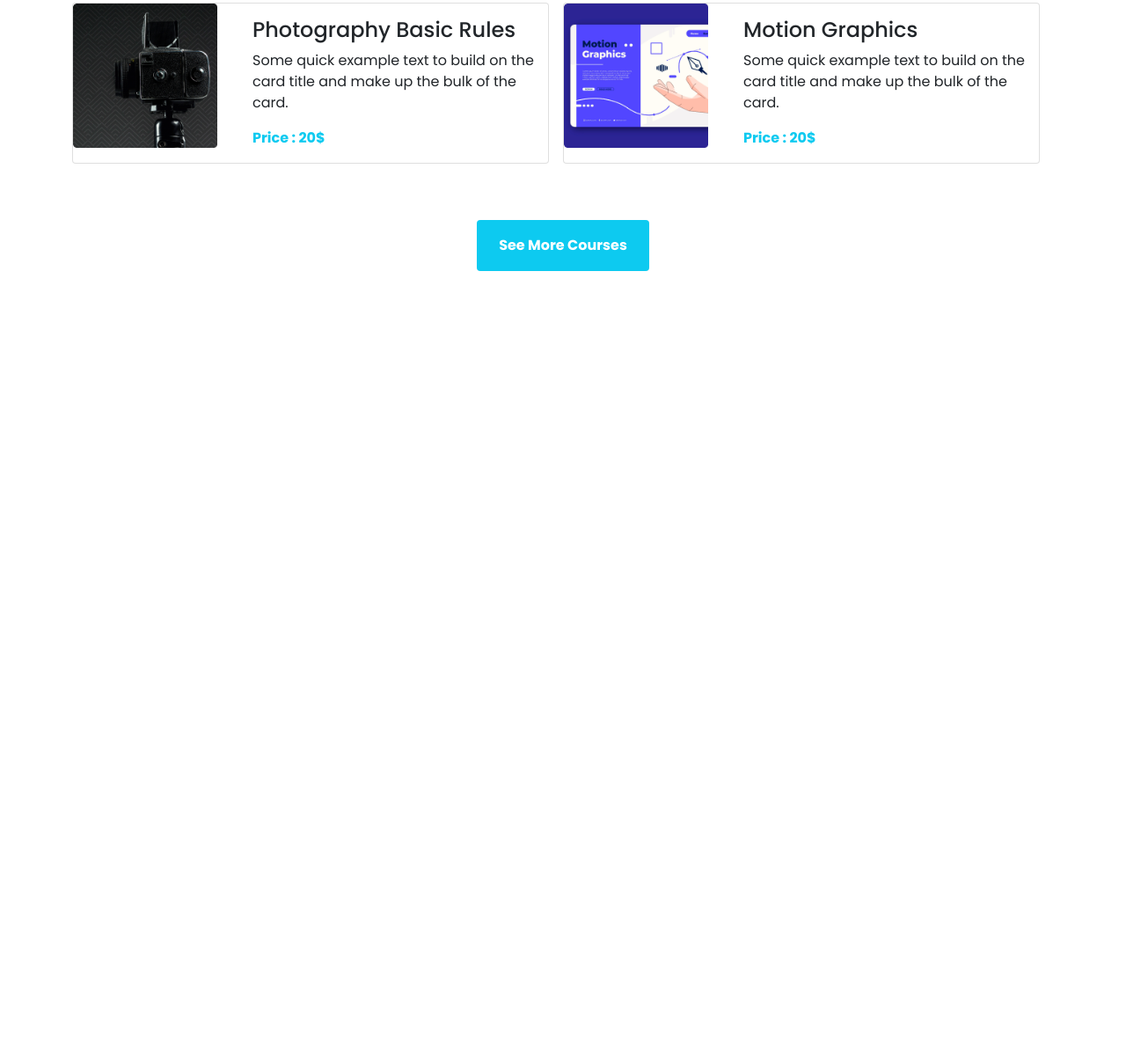
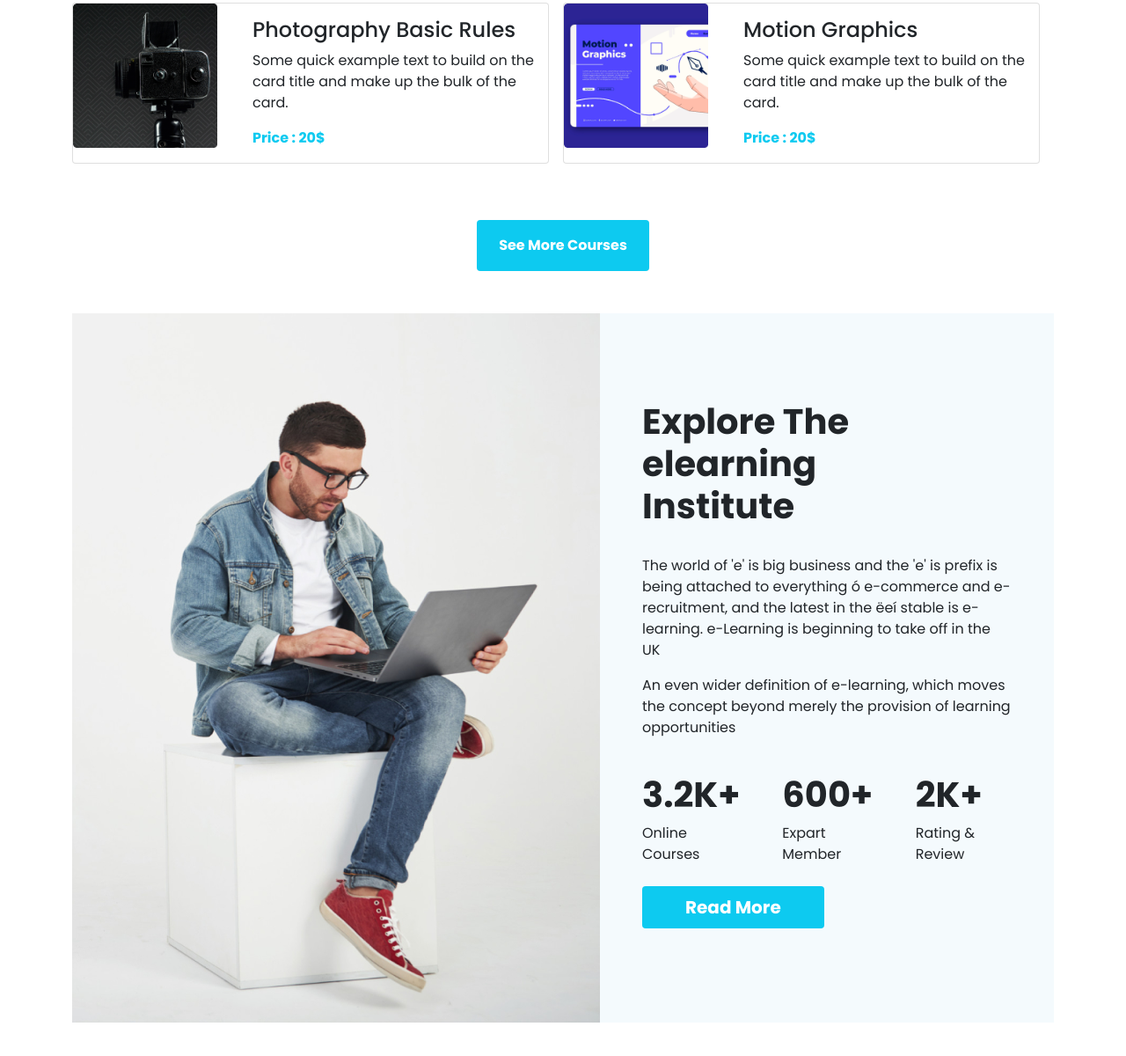
Before and after one commit to delower68/Pro-Code-bd, a plain HTML site: page index.html in a window 1280 px wide. Shown: the part 1435-2635 px from the top of the page at 88% size. Before the commit the page ends 1791 px from the top, so only its background shows below. Drawn offline with nearby package versions, Linux system fonts and the light colour scheme.

Commit message:
explore learning part added

```diff
--- a/index.html
+++ b/index.html
@@ -219,6 +219,43 @@
         </div>
       </section>
       <!-- our course end  -->
+
+       <!-- Explore-learning  -->
+       <section>
+        <div class="container my-5">
+          <div class="d-lg-flex d-md-block d-sm-block  justify-content-center align-items-center my-4 " style="background-color: #F4FAFD;">
+            <img class="img-fluid" src="images/working.png" alt="">
+            <div class=" py-lg-0 py-md-5 py-sm-5  px-5  " >
+              <h1 class="fw-bold pb-4 py-2 ">Explore The elearning <br>
+                Institute</h1>
+                <p> The world of 'e' is big business and the  'e' is  prefix is being
+                  attached to everything ó e-commerce and e-recruitment, and the
+                  latest in the ëeí stable is e-learning. e-Learning is beginning to
+                  take off in the UK  </p>
+                  <p>An even wider definition of e-learning, which moves the concept
+                    beyond merely the provision of learning opportunities</p>
+                  <div class="d-lg-flex d-md-flex d-sm-block">
+                    <div class="me-5 py-4" >
+                      <h1 class="fw-bold">3.2K+</h1>
+                      <span>Online Courses</span>
+                    </div>
+                    <div class="me-5 py-4">
+                      <h1 class="fw-bold">600+</h1>
+                      <span>Expart Member</span>
+                    </div>
+                    <div class=" py-4">
+                      <h1 class="fw-bold">2K+</h1>
+                      <span>Rating & Review </span>
+                    </div>
+                  </div>
+                  <button class="btn bg-info px-5 py-2 mb-3 fs-5  text-white fw-bold " type="Read-more">Read More</button>
+            </div>
+          </div>
+        </div>
+      </section>
+      <!-- Explore learning end  -->
+
+
       </main>
 
       <!-- header end  -->
```
